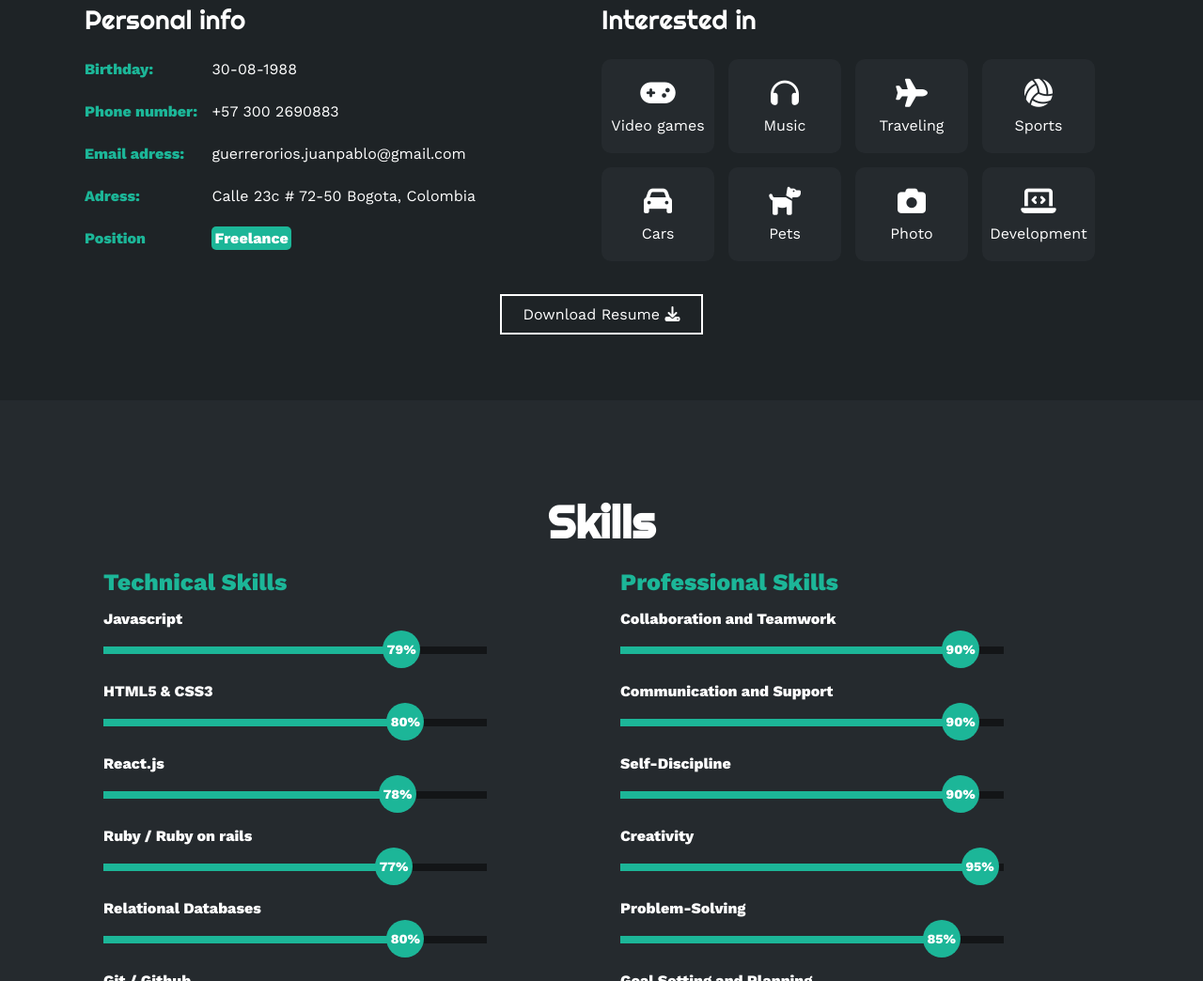
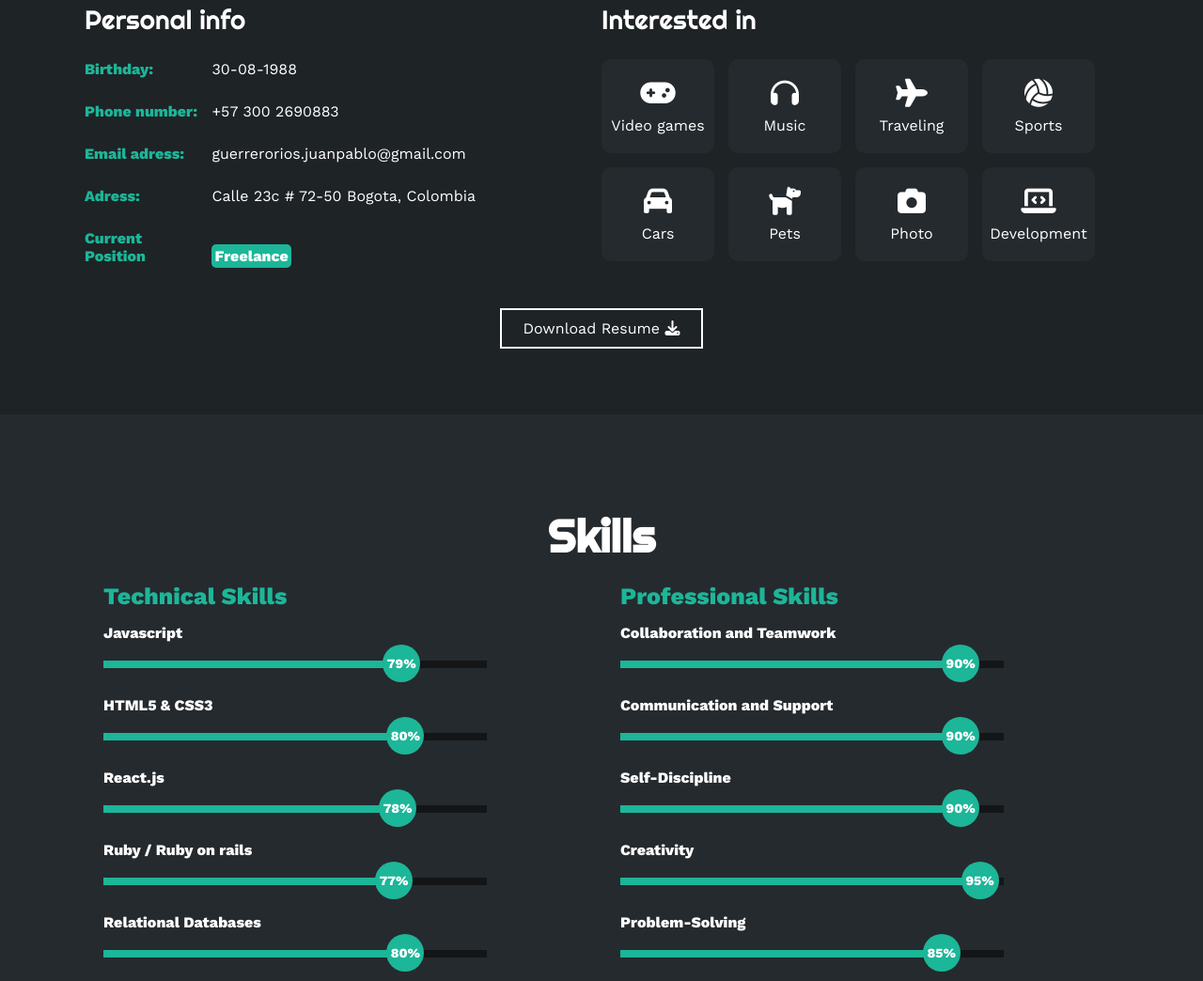
Before and after one commit to Juanpa8830/Portfolio, a website: page index.html in a window 1280 px wide. Shown: the part 1409-2453 px from the top of the page at 94% size. Drawn offline with nearby package versions, Linux system fonts and the light colour scheme; a web font is replaced by a local one.

Commit message:
Update current position

```diff
--- a/index.html
+++ b/index.html
@@ -110,7 +110,7 @@
                         </li>
 
                         <li>
-                            <strong>Position </strong>
+                            <strong>Current Position </strong>
                             <span>Freelance</span>
                         </li>
                     </ul>
```
